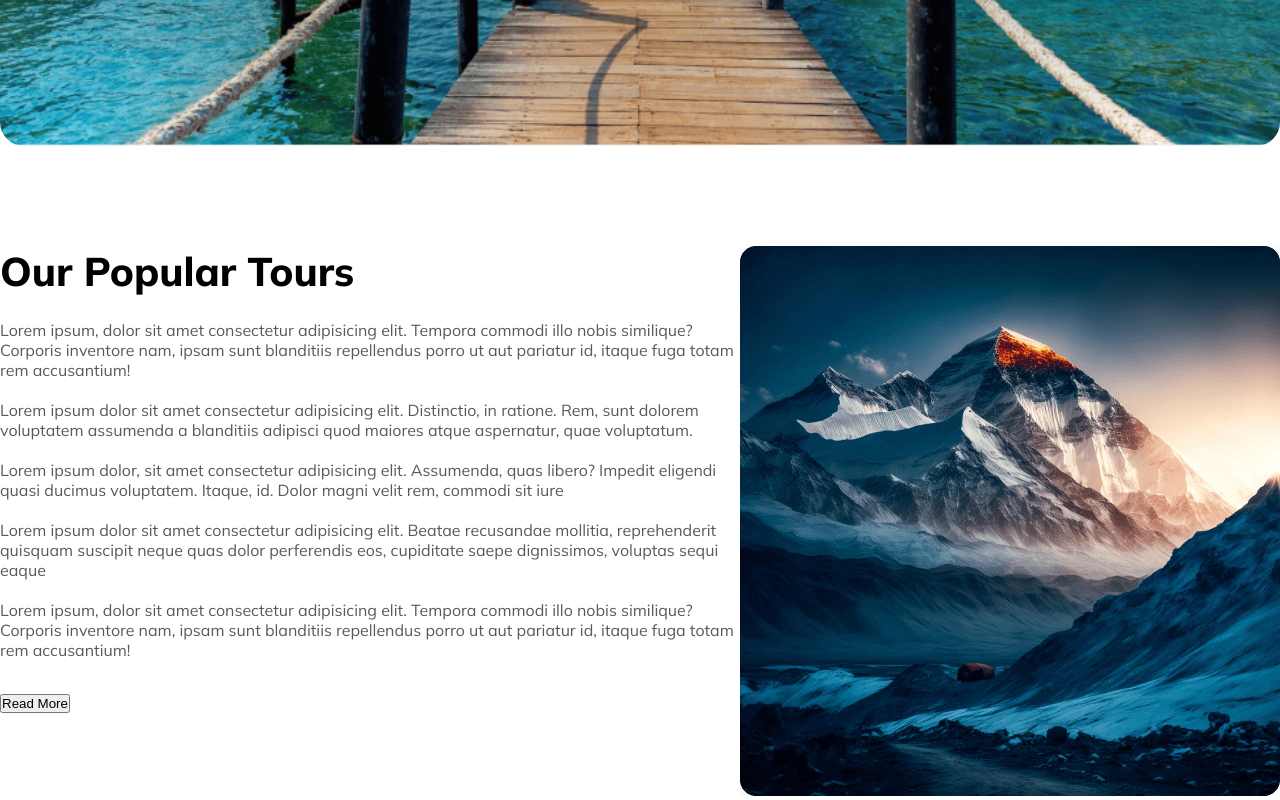
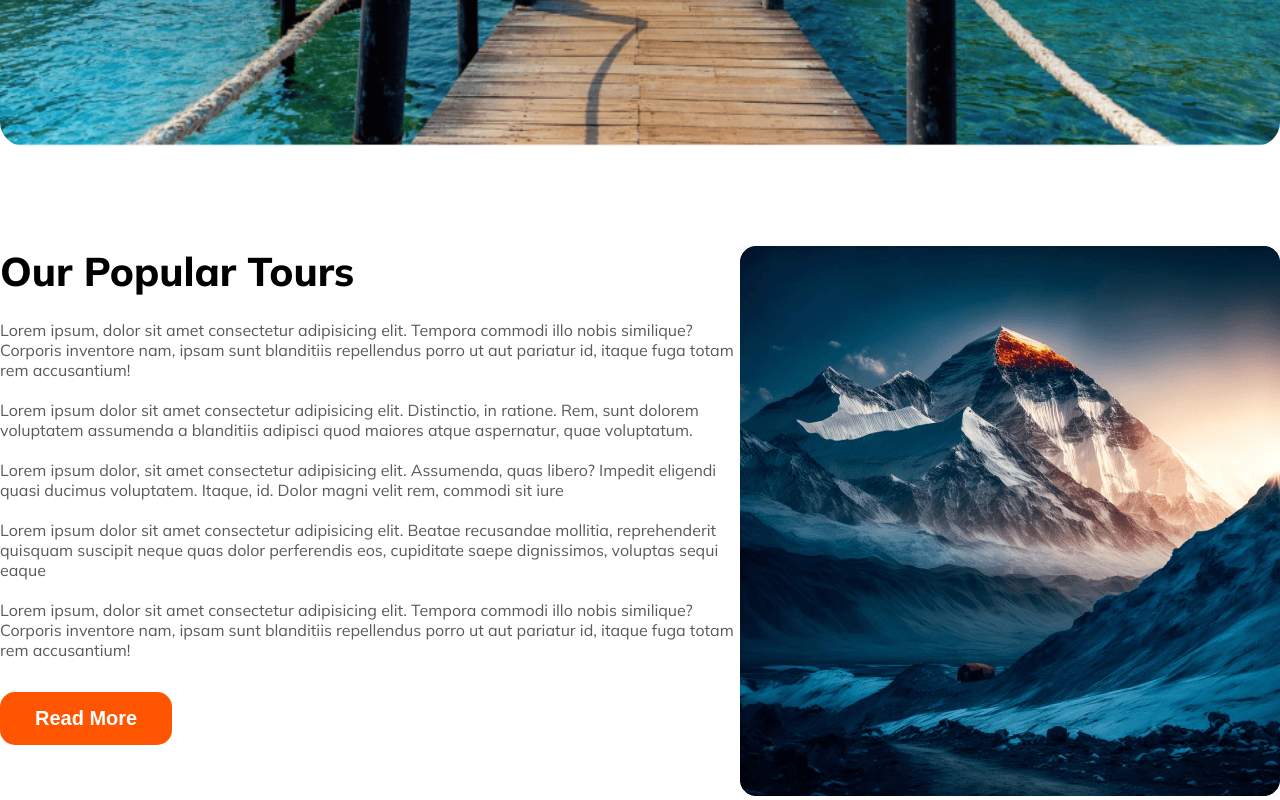
Before and after one commit to Mahin-coder/B9A2-Hero-Travel-Assignment-2, a plain HTML site: page index.html in a window 1280 px wide. Shown: the part 632-1432 px from the top of the page. Drawn offline with Linux system fonts and the light colour scheme.

Commit message:
style added in popular section button

```diff
--- a/style.css
+++ b/style.css
@@ -160,7 +160,15 @@ body {
 
 .tour_button {}
 
-.read_more_btn {}
+.read_more_btn {
+    border-style: none;
+    background-color: rgb(255, 84, 0);
+    color: white;
+    font-size: 20px;
+    font-weight: 800;
+    padding: 15px 35px;
+    border-radius: 15px;
+}
 
 .tour_image {}
 
```
